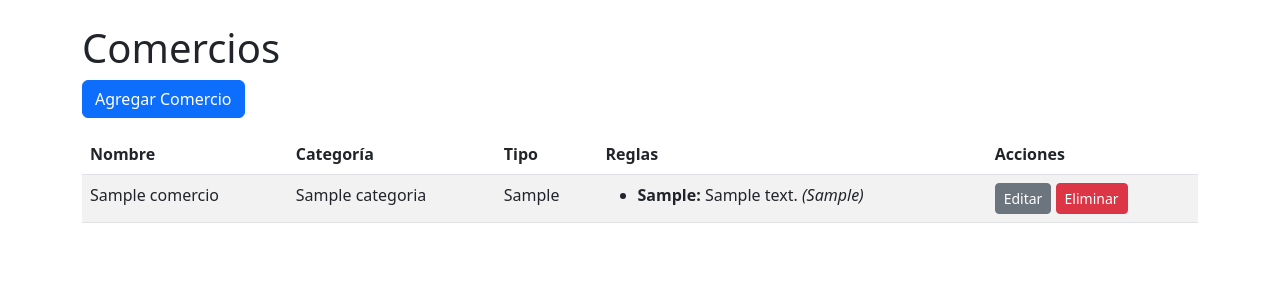
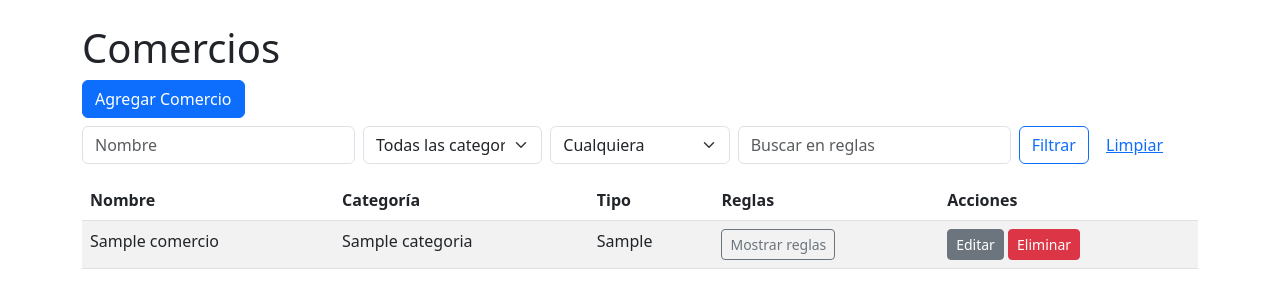
Before and after one commit to Jocagi/Bank_Tracker, a Flask app: page /comercios in a window 1280 px wide. Shown: the part 56-364 px from the top of the page. Run offline with Flask 3, Linux system fonts and the light colour scheme; tables that the repository leaves empty hold one stand-in row (values such as "Sample post"); some libraries are stand-ins or nearby versions.

Commit message:
feat: Enhance comercios listing with dynamic filtering and improved UI for rules display

```diff
--- a/app/routes/comercios.py
+++ b/app/routes/comercios.py
@@ -3,18 +3,48 @@ from . import bp
 from .. import db
 from ..models import Comercio, Regla, Categoria
 from ..utils.classifier import reclasificar_movimientos
+from sqlalchemy.orm import joinedload
 
 
 @bp.route('/comercios')
 def list_comercios():
     #Obterner todos los comercios y sus reglas
-    comercios = Comercio.query.all()
-    for comercio in comercios:
-        # Cargar reglas para cada comercio
-        comercio.reglas = Regla.query.filter_by(comercio_id=comercio.id).all()
-    # Ordenar por nombre
-    comercios.sort(key=lambda c: c.nombre.lower())
-    return render_template('comercios.html', comercios=comercios)
+        # Filtros desde query string
+        nombre_q = request.args.get('q_name', '').strip()
+        categoria_id = request.args.get('categoria_id', type=int)
+        tipo = request.args.get('tipo', '').strip()
+        regla_q = request.args.get('regla', '').strip()
+
+        # Construir consulta dinámica
+        query = Comercio.query
+        if categoria_id:
+            query = query.filter(Comercio.categoria_id == categoria_id)
+        if tipo:
+            query = query.filter(Comercio.tipo_contabilizacion == tipo)
+        if nombre_q:
+            query = query.filter(Comercio.nombre.ilike(f"%{nombre_q}%"))
+        if regla_q:
+            # Buscar dentro de las reglas (descripcion, criterio o tipo)
+            query = query.join(Regla).filter(
+                (Regla.descripcion.ilike(f"%{regla_q}%")) |
+                (Regla.criterio.ilike(f"%{regla_q}%")) |
+                (Regla.tipo.ilike(f"%{regla_q}%"))
+            ).distinct()
+
+        # Eager-load reglas y categoria para evitar N+1
+        comercios = query.options(joinedload(Comercio.reglas), joinedload(Comercio.categoria)).all()
+        # Ordenar por nombre
+        comercios.sort(key=lambda c: c.nombre.lower())
+
+        # Pasar listas auxiliares (categorias) y valores de filtro actuales para la plantilla
+        categorias = Categoria.query.order_by(Categoria.nombre).all()
+        filters = {
+            'q_name': nombre_q,
+            'categoria_id': categoria_id or '',
+            'tipo': tipo,
+            'regla': regla_q
+        }
+        return render_template('comercios.html', comercios=comercios, categorias=categorias, filters=filters)
 
 
 @bp.route('/comercios/add', methods=['GET', 'POST'])
--- a/app/templates/comercios.html
+++ b/app/templates/comercios.html
@@ -2,7 +2,42 @@
 {% block title %}Comercios{% endblock %}
 {% block content %}
 <h1>Comercios</h1>
-<a href="{{ url_for('main.add_comercio') }}" class="btn btn-primary mb-3">Agregar Comercio</a>
+<div class="mb-2">
+  <a href="{{ url_for('main.add_comercio') }}" class="btn btn-primary">Agregar Comercio</a>
+</div>
+<div class="mb-3">
+  <form method="get" action="{{ url_for('main.list_comercios') }}">
+    <div class="row g-2 align-items-center">
+      <div class="col-auto col-md-3">
+        <input type="text" name="q_name" class="form-control" placeholder="Nombre" value="{{ filters.q_name }}">
+      </div>
+      <div class="col-auto col-md-2">
+        <select name="categoria_id" class="form-select">
+          <option value="">Todas las categorías</option>
+          {% for cat in categorias %}
+          <option value="{{ cat.id }}" {% if filters.categoria_id|string == cat.id|string %}selected{% endif %}>{{ cat.nombre }}</option>
+          {% endfor %}
+        </select>
+      </div>
+      <div class="col-auto col-md-2">
+        <select name="tipo" class="form-select">
+          <option value="">Cualquiera</option>
+          <option value="gastos" {% if filters.tipo == 'gastos' %}selected{% endif %}>Gastos</option>
+          <option value="ingresos" {% if filters.tipo == 'ingresos' %}selected{% endif %}>Ingresos</option>
+          <option value="transferencia" {% if filters.tipo == 'transferencia' %}selected{% endif %}>Transferencia</option>
+        </select>
+      </div>
+      <div class="col-auto col-md-3">
+        <input type="text" name="regla" class="form-control" placeholder="Buscar en reglas" value="{{ filters.regla }}">
+      </div>
+      <div class="col-auto">
+        <button type="submit" class="btn btn-outline-primary">Filtrar</button>
+        <a href="{{ url_for('main.list_comercios') }}" class="btn btn-link">Limpiar</a>
+      </div>
+      <!-- botón 'Agregar Comercio' movido arriba del formulario -->
+    </div>
+  </form>
+</div>
 <table class="table table-striped">
   <thead>
     <tr>
@@ -21,7 +56,9 @@
       <td>{{ c.tipo_contabilizacion.capitalize() }}</td>
       <td>
         {% if c.reglas %}
-          <ul class="mb-0">
+          <div>
+            <button type="button" class="btn btn-sm btn-outline-secondary toggle-reglas" data-target="#reglas-{{ c.id }}">Mostrar reglas</button>
+            <ul id="reglas-{{ c.id }}" class="mb-0 mt-2 d-none reglas-list">
               {% for r in c.reglas %}
                 <li>
                   <strong>{{ r.tipo.capitalize() }}:</strong>
@@ -30,6 +67,7 @@
                 </li>
               {% endfor %}
             </ul>
+          </div>
         {% else %}
           <span class="text-muted">Sin reglas</span>
         {% endif %}
@@ -43,4 +81,23 @@
     {% endfor %}
   </tbody>
 </table>
+<script>
+  // Toggle para mostrar/ocultar reglas por comercio
+  document.addEventListener('DOMContentLoaded', function () {
+    document.querySelectorAll('.toggle-reglas').forEach(function (btn) {
+      btn.addEventListener('click', function () {
+        var target = document.querySelector(btn.getAttribute('data-target'));
+        if (!target) return;
+        var isHidden = target.classList.contains('d-none');
+        if (isHidden) {
+          target.classList.remove('d-none');
+          btn.textContent = 'Ocultar reglas';
+        } else {
+          target.classList.add('d-none');
+          btn.textContent = 'Mostrar reglas';
+        }
+      });
+    });
+  });
+</script>
 {% endblock %}
```
Also changed, not shown: app/routes/dashboard.py (+7 -5 lines). Lines whose indentation alone changed are shown as unchanged.
